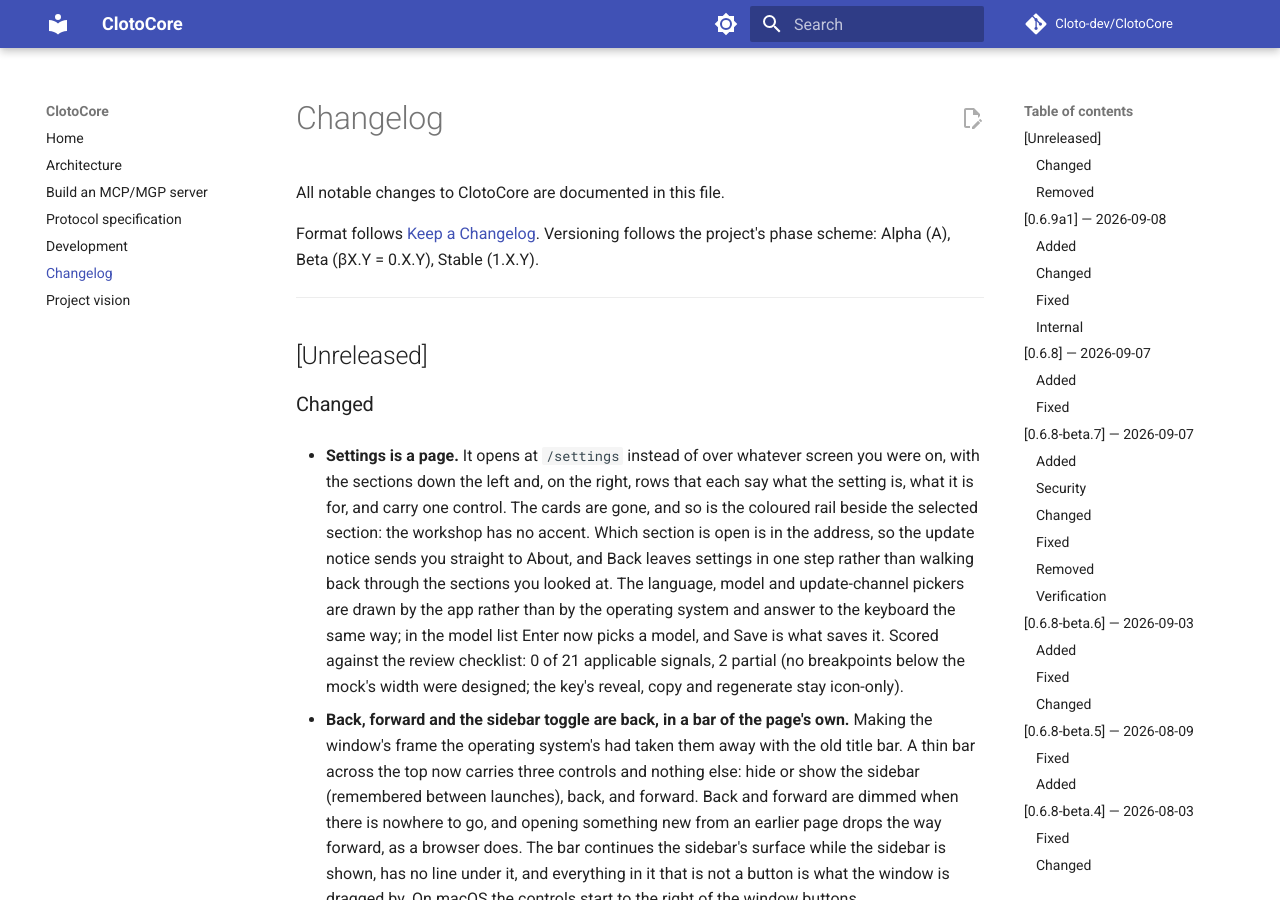
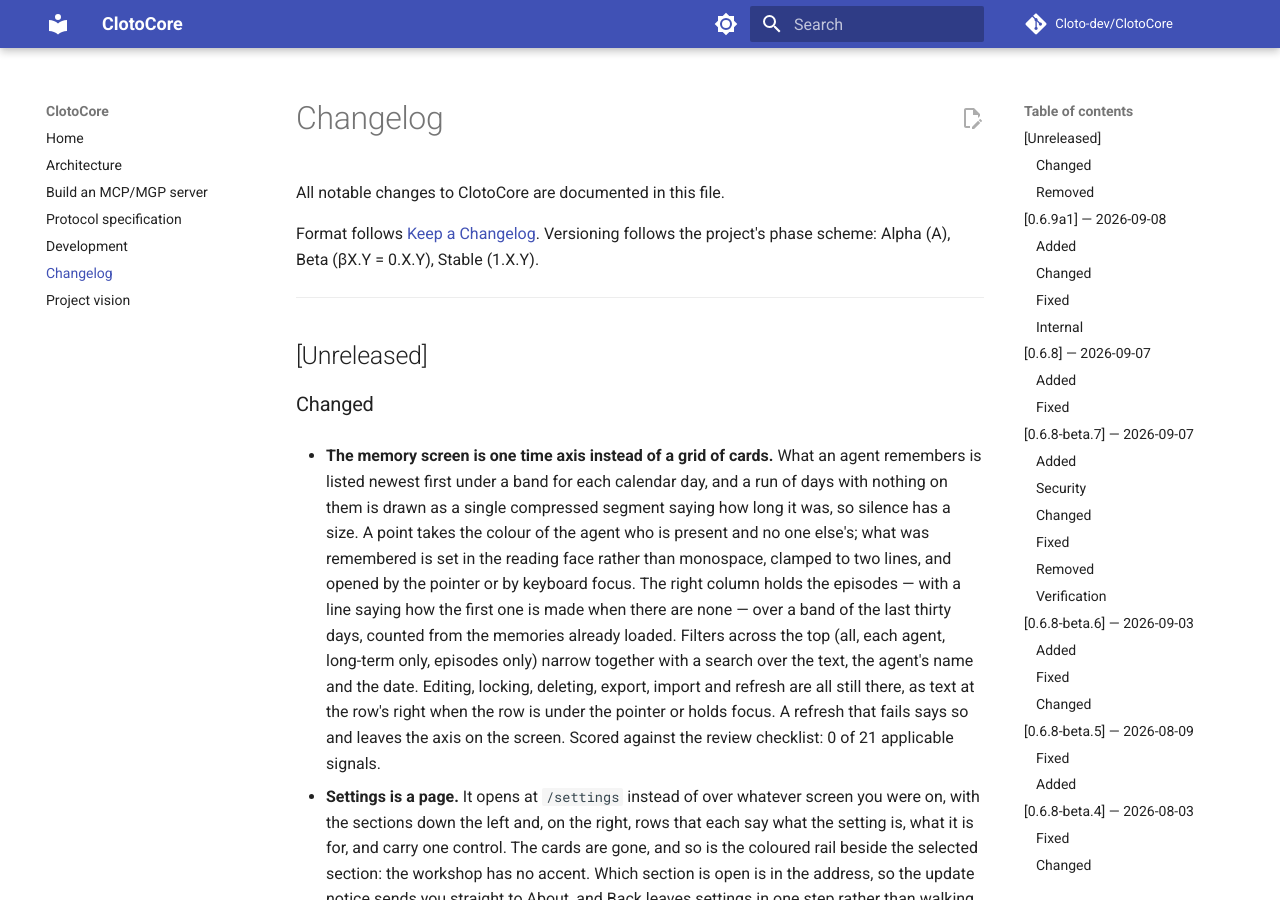
Before and after one commit to Cloto-dev/ClotoCore, an MkDocs documentation site: the page built from docs/CHANGELOG.md, in a window 1280 px wide and 900 px high. Built offline with MkDocs 1.6.1 and Material for MkDocs 9.7.7, drawn with Linux system fonts in a browser that asks for light colours; comment, search, counter and statistics services are not loaded.

Commit message:
docs: the memory time axis in the changelog, and the test count the suite has now

```diff
--- a/docs/CHANGELOG.md
+++ b/docs/CHANGELOG.md
@@ -10,6 +10,22 @@ Versioning follows the project's phase scheme: Alpha (A), Beta (βX.Y = 0.X.Y),
 ## [Unreleased]
 
 ### Changed
+
+- **The memory screen is one time axis instead of a grid of cards.** What an
+  agent remembers is listed newest first under a band for each calendar day, and
+  a run of days with nothing on them is drawn as a single compressed segment
+  saying how long it was, so silence has a size. A point takes the colour of the
+  agent who is present and no one else's; what was remembered is set in the
+  reading face rather than monospace, clamped to two lines, and opened by the
+  pointer or by keyboard focus. The right column holds the episodes — with a
+  line saying how the first one is made when there are none — over a band of
+  the last thirty days, counted from the memories already loaded. Filters across
+  the top (all, each agent, long-term only, episodes only) narrow together with
+  a search over the text, the agent's name and the date. Editing, locking,
+  deleting, export, import and refresh are all still there, as text at the
+  row's right when the row is under the pointer or holds focus. A refresh that
+  fails says so and leaves the axis on the screen. Scored against the review
+  checklist: 0 of 21 applicable signals.
 
 - **Settings is a page.** It opens at `/settings` instead of over whatever
   screen you were on, with the sections down the left and, on the right, rows
```
Also changed, not shown: docs/DEVELOPMENT.md (+1 -1 lines).
